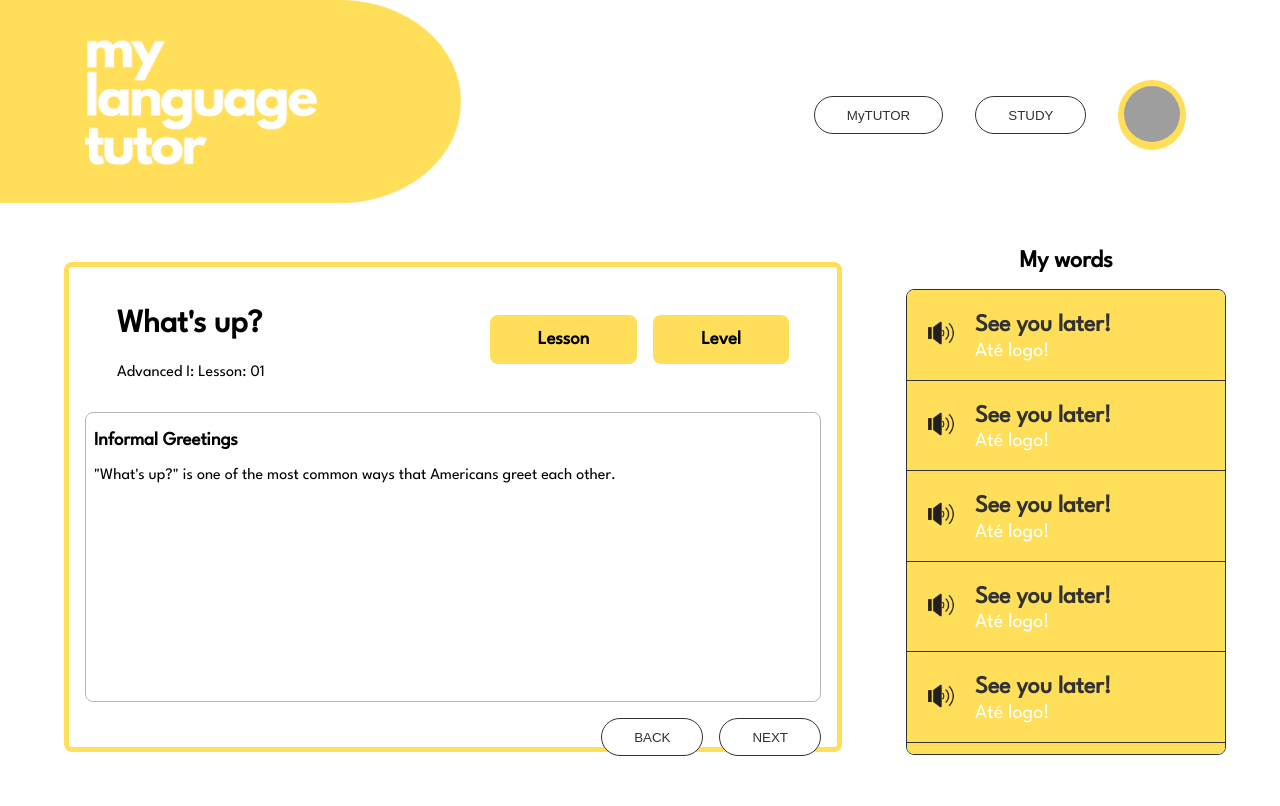
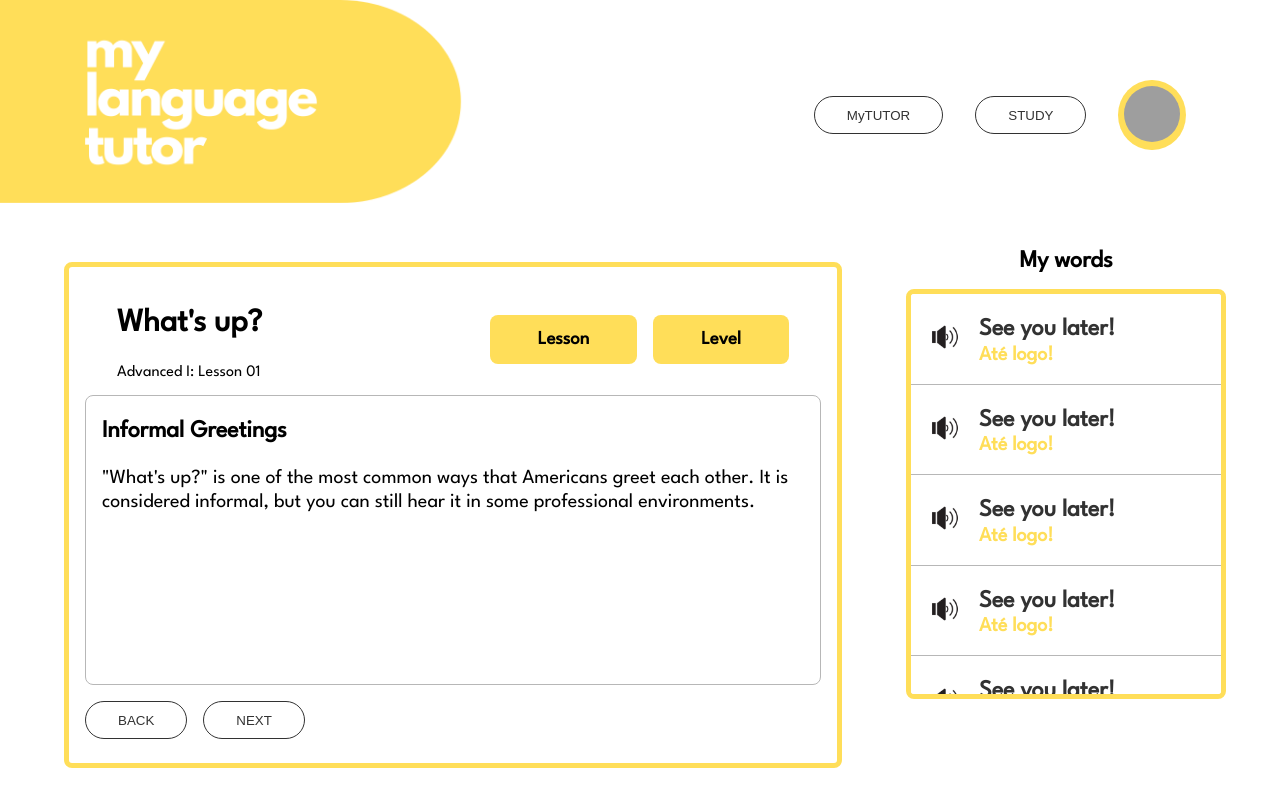
Before and after one commit to austinwisdom/austin-wisdom-my-language-tutor, a React (Create React App) app in the folder client/: page /study in a window 1280 px wide. Shown: the top 806 px of the page. Built offline with nearby package versions, Linux system fonts and the light colour scheme; grey boxes are pictures that could not be loaded; the HTML template or start-up script is replaced by a standard one.

Commit message:
Changed styling of aside card.

```diff
--- a/client/src/pages/MyTutorPage/MyTutorPage.scss
+++ b/client/src/pages/MyTutorPage/MyTutorPage.scss
@@ -36,7 +36,7 @@
 .info {
     &__container {
         border-radius: 8px;
-        // background-color: $yellow;
+        border: 5px solid $yellow;
         width: 25%;
         margin-left: 5%;
         margin-bottom: 2rem;
@@ -80,15 +80,15 @@
         width: 100%;
         padding: .5rem;
         border: none;
-        border-bottom: 1px solid $white;
+        border-bottom: 1px solid $light-stone;
         border-radius: 2px;
         text-align: center;
-        background-color: $yellow;
-        font-size: 1rem;
+        background-color: $white;
+        font-size: 1.25rem;
 
         &:hover {
             transform: scale(1.1);
-            border: 1px solid $white;
+            border: 1px solid $black;
         }
 
         &--flag {
--- a/client/src/pages/StudyPage/StudyPage.js
+++ b/client/src/pages/StudyPage/StudyPage.js
@@ -9,7 +9,7 @@ import flagJP from "../../assets/icons/flag-jp.png"
 import flagFR from "../../assets/icons/flag-fr.png"
 
 
-import speakerIcon from "../../assets/icons/speaker-black-yellow.png"
+import speakerIcon from "../../assets/icons/speaker-black.png"
 
 import "./StudyPage.scss"
 
@@ -22,11 +22,15 @@ const StudyPage = () => {
             {
                 id: 0,
                 lesson_title: "What's up?",
+                lesson_id: "Advanced I: Lesson 01",
                 info_title: "Informal Greetings",
-                info: "\"What's up?\" is one of the most common ways that Americans greet each other. "
+                info: "\"What's up?\" is one of the most common ways that Americans greet each other. It is considered informal, but you can still hear it in some professional environments.",
+                info_title2: ""
             },
             {
                 id: 1,
+                lesson_title: "What's up?",
+                lesson_id: "Advanced I: Lesson 01",
                 info: "This is the second slide"
             }
         ]
@@ -61,12 +65,12 @@ const StudyPage = () => {
     }
 
     return (
-        <main className="page__container">
-            <section className="page__container--tutor">
+        <main className="study__container">
+            <section className="study__container--tutor">
             <div className="lesson__div">
                 <div>
                     <h2 className="lesson__title">{lessonSlideArray[lessonSlide].lesson_title}</h2>
-                    <p>Advanced I: Lesson: 01</p>
+                    <p>{lessonSlideArray[lessonSlide].lesson_id}</p>
                 </div>
                 <div className="lesson__div--dropdowns">
                     <div className="lesson__dropdown">
@@ -88,25 +92,16 @@ const StudyPage = () => {
                     </div>
                 </div>
             </div>
-                <div className="page__container--conversation">
+                <div className="study__container--conversation">
                     <div className="lesson__container--info">
-                        <h3>{lessonSlideArray[lessonSlide].info_title}</h3>
-                        <p>{lessonSlideArray[lessonSlide].info}</p>
+                        <h3 className="lesson__container--heading">{lessonSlideArray[lessonSlide].info_title}</h3>
+                        <p className="lesson__container--body">{lessonSlideArray[lessonSlide].info}</p>
                     </div>
                 </div>
-                <form className="form" onSubmit={onSubmit}>
-                    {/* <label id="userInput"></label>
-                    <textarea
-                        className="form__textarea"
-                        name="userInput"
-                        id="userInput"
-                    >
-                    </textarea> */}
                     <div className="lesson__buttons--div">
                         <button className="lesson__buttons--navigate" onClick={goBack}>BACK</button>
                         <button className="lesson__buttons--navigate" onClick={goForward}>NEXT</button>
                     </div>
-                </form>
             </section>
 
             <section className="words__container--section">
--- a/client/src/pages/StudyPage/StudyPage.scss
+++ b/client/src/pages/StudyPage/StudyPage.scss
@@ -1,5 +1,36 @@
 @use "../../styles/partials/mixins" as *;
 @use "../../styles/partials/variables" as *;
+
+.study {
+    &__container {
+
+        display: flex;
+        flex-direction: row;
+
+        &--tutor {
+            border: 5px solid $yellow;
+            border-radius: 8px;
+
+            width: 60%;
+            margin-left: 5%;
+            margin-top: 2rem;
+            margin-bottom: 1rem;
+            height: 31rem;
+        }
+
+        &--conversation {
+            height: 18rem;
+            border: 1px solid $light-stone;
+            margin: 0rem 1rem 1rem 1rem;
+            border-radius: 8px;
+            overflow: scroll;
+        }
+    }
+
+    &__heading {
+        margin-left: 1rem;
+    }
+}
 
 .lesson {
 
@@ -18,8 +49,16 @@
     &__container {
 
         &--info {
-            margin-left: .5rem;
-            margin-top: 1rem;
+            margin: 1rem;
+        }
+
+        &--heading {
+            font-size: 1.5rem;
+        }
+
+        &--body {
+            font-size: 1.25rem;
+            line-height: 1.5rem;
         }
     }
 
@@ -32,7 +71,8 @@
         display: flex;
         align-items: center;
         justify-content: space-between;
-        margin: 1rem 3rem;
+        margin: 1rem 3rem 0rem 3rem;
+        height: 7rem;
 
         &--dropdowns {
             display: flex;
@@ -75,22 +115,18 @@
 
 .words {
 
-    &__article {
-
-    }
-
     &__container {
         border-radius: 8px;
-        border: 1px solid $black;
-        background-color: $yellow;
-        max-height: 29rem;
+        border: 5px solid $yellow;
+        background-color: $white;
+        height: 25rem;
         overflow: scroll;
 
         &--section {
             border-radius: 8px;
             width: 25%;
             margin-left: 5%;
-            margin-bottom: 2rem;
+            margin-bottom: 0;
         }
     }
 
@@ -105,7 +141,7 @@
         &--icon {
                 border: none;
                 border-radius: 30%;
-                background-color: $yellow;
+                background-color: $white;
 
                 margin: .25rem;
 
@@ -118,7 +154,7 @@
     &__word {
         display: flex;
         padding-left: .5rem;
-        border-bottom: 1px solid $black;
+        border-bottom: 1px solid $light-stone;
 
         &--div {
             margin-left: .5rem;
@@ -131,8 +167,9 @@
         margin-bottom: .25rem;
     }
     &__p {
-        color: $white;
+        color: $yellow;
         font-size: 1.25rem;
+        font-weight: 700;
         margin-top: .35rem;
     }
 }
```
